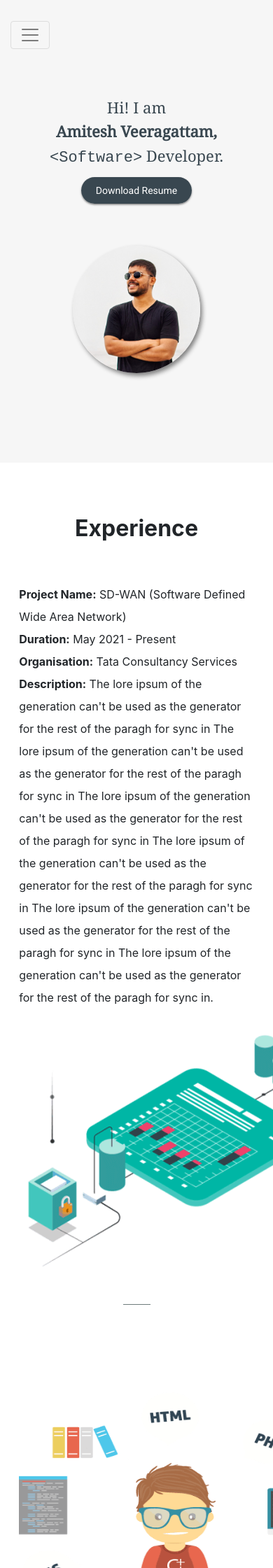
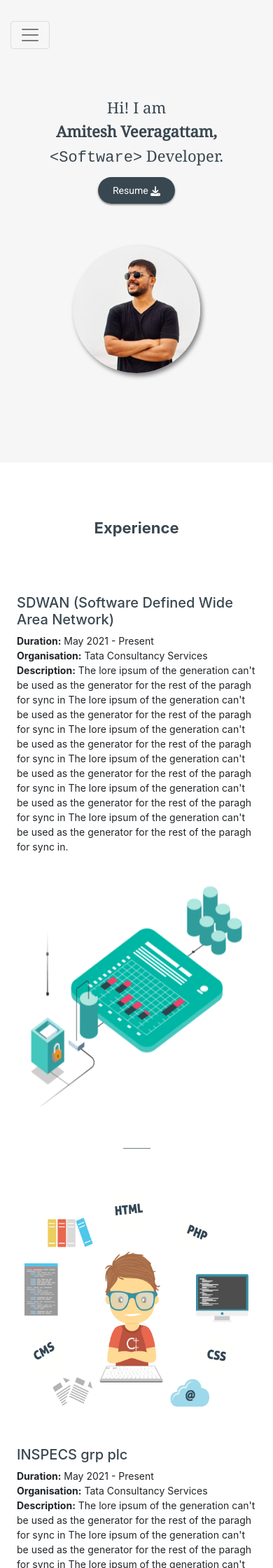
Before and after one commit to AmiteshDN/Portfolio, a Django app: page /myportfolio/ in a window 390 px wide; the page is wider, and only the part inside the window is pictured. Shown: the top 2240 px of that part at 70% size. Run offline with Django 3.2, Linux system fonts and the light colour scheme; some libraries are stand-ins or nearby versions; some web fonts are replaced.

Commit message:
add responsivess to experience section

```diff
--- a/myportfolio/static/myportfolio/css/_media-queries.scss
+++ b/myportfolio/static/myportfolio/css/_media-queries.scss
@@ -4,8 +4,10 @@ $tablet-width: 1024px;
 $desktop-width: 1200px;
 
 
+
 //Mobile
 @media only screen and (max-width: $mobile-width) {
+
     //Banner
     header {
         background: $primary-color;
@@ -39,4 +41,39 @@ $desktop-width: 1200px;
         }
     }
 
+    //Experience
+    #experience{
+        padding: 3em 0;
+        h2{
+            font-size: $h2-mob-font-size;
+            color: $secondary-color;
+        }
+
+        h3{
+            font-size: $h3-mob-font-size;
+            color: $secondary-color;
+        }
+
+        .project1, .project2, .project3{
+            padding: 2em 1.5em;
+        }
+
+        .row{
+            padding: 1.5em 0;
+
+            .desc{
+                font-size: $p-mob-font-size;
+                line-height: 1.5em;
+                margin-bottom: 2em;
+                padding-top: 3.5em;
+            }
+
+            .exp-img{
+                width: 20em;
+                height: 20em;
+            }
+        }
+    }
+
+
   }
--- a/myportfolio/static/myportfolio/css/styles.css
+++ b/myportfolio/static/myportfolio/css/styles.css
@@ -76,7 +76,7 @@ hr {
 #experience .project1,
 #experience .project2,
 #experience .project3 {
-  padding: 75px 7% 0;
+  padding: 8em 7% 0;
 }
 #myskills {
   padding: 75px 7%;
@@ -181,4 +181,31 @@ footer .social a {
     box-shadow: 3px 4px 6px gray;
     margin: 3em;
   }
+  #experience {
+    padding: 3em 0;
+  }
+  #experience h2 {
+    font-size: 22px;
+    color: #394750;
+  }
+  #experience h3 {
+    font-size: 20px;
+    color: #394750;
+  }
+  #experience .project1, #experience .project2, #experience .project3 {
+    padding: 2em 1.5em;
+  }
+  #experience .row {
+    padding: 1.5em 0;
+  }
+  #experience .row .desc {
+    font-size: 14px;
+    line-height: 1.5em;
+    margin-bottom: 2em;
+    padding-top: 3.5em;
+  }
+  #experience .row .exp-img {
+    width: 20em;
+    height: 20em;
+  }
 }/*# sourceMappingURL=styles.css.map */
--- a/myportfolio/static/myportfolio/css/styles.scss
+++ b/myportfolio/static/myportfolio/css/styles.scss
@@ -97,7 +97,7 @@ hr {
     .project1,
     .project2,
     .project3 {
-        padding: 75px 7% 0;
+        padding: 8em 7% 0;
 
     }
 
--- a/myportfolio/templates/myportfolio/html/index.html
+++ b/myportfolio/templates/myportfolio/html/index.html
@@ -58,7 +58,7 @@
                     </h1>
                     <div class="pdf">
                         <a href="{% static 'myportfolio/images/Experienced Resume.pdf' %}" class="resume"
-                            download>Download Resume</a>
+                            download>Resume  <svg xmlns="http://www.w3.org/2000/svg" height="1em" viewBox="0 0 512 512"><!--! Font Awesome Free 6.4.2 by @fontawesome - https://fontawesome.com License - https://fontawesome.com/license (Commercial License) Copyright 2023 Fonticons, Inc. --><style>svg{fill:#ffffff}</style><path d="M288 32c0-17.7-14.3-32-32-32s-32 14.3-32 32V274.7l-73.4-73.4c-12.5-12.5-32.8-12.5-45.3 0s-12.5 32.8 0 45.3l128 128c12.5 12.5 32.8 12.5 45.3 0l128-128c12.5-12.5 12.5-32.8 0-45.3s-32.8-12.5-45.3 0L288 274.7V32zM64 352c-35.3 0-64 28.7-64 64v32c0 35.3 28.7 64 64 64H448c35.3 0 64-28.7 64-64V416c0-35.3-28.7-64-64-64H346.5l-45.3 45.3c-25 25-65.5 25-90.5 0L165.5 352H64zm368 56a24 24 0 1 1 0 48 24 24 0 1 1 0-48z"/></svg></a>
                     </div>
                 </div>
             </div>
@@ -72,10 +72,9 @@
         <div class="project1">
             <h2><b>Experience</b></h2>
             <div class="row">
-                <div class="col-lg-6">
-                    <p class="desc">
-                        <b>Project Name:</b> SD-WAN (Software Defined Wide Area Network)
-                        <br>
+                <div class="col-lg-6 col-xs-12 desc">
+                    <h3>SDWAN (Software Defined Wide Area Network)</h3>
+                    <p class="">
                         <b>Duration:</b> May 2021 - Present
                         <br>
                         <b>Organisation:</b> Tata Consultancy Services
@@ -91,7 +90,7 @@
                         be used as the generator for the rest of the paragh for sync in.
                     </p>
                 </div>
-                <div class="col-lg-6">
+                <div class="col-lg-6 col-xs-12">
                     <img class="exp-img" src="{% static 'myportfolio/images/sdwan.gif' %}" alt="sdwan">
                 </div>
             </div>
@@ -100,13 +99,12 @@
         <hr>
         <div class="project2">
             <div class="row">
-                <div class="col-lg-6">
+                <div class="col-lg-6 col-xs-12 ">
                     <img class="exp-img" src="{% static 'myportfolio/images/frontend.png' %}" alt="sdwan">
                 </div>
-                <div class="col-lg-6">
-                    <p class="desc">
-                        <b>Project Name:</b> SD-WAN (Software Defined Wide Area Network)
-                        <br>
+                <div class="col-lg-6 col-xs-12 desc">
+                    <h3>INSPECS grp plc</h3>
+                    <p class="">
                         <b>Duration:</b> May 2021 - Present
                         <br>
                         <b>Organisation:</b> Tata Consultancy Services
@@ -128,10 +126,10 @@
         <hr>
         <div class="project3">
             <div class="row">
-                <div class="col-lg-6">
-                    <p class="desc">
-                        <b>Project Name:</b> SD-WAN (Software Defined Wide Area Network)
-                        <br>
+                <div class="col-lg-6 col-xs-12 desc">
+                    <h3>VIFOR Infra</h3>
+                    <p class="">
+
                         <b>Duration:</b> May 2021 - Present
                         <br>
                         <b>Organisation:</b> Tata Consultancy Services
@@ -147,8 +145,8 @@
                         be used as the generator for the rest of the paragh for sync in.
                     </p>
                 </div>
-                <div class="col-lg-6">
-                    <img src="{% static 'myportfolio/images/frontend.png' %}" alt="sdwan">
+                <div class="col-lg-6 col-xs-12">
+                    <img class="exp-img" src="{% static 'myportfolio/images/frontend.png' %}" alt="sdwan">
                 </div>
             </div>
         </div>
```
Also changed, not shown: 1 other file.
